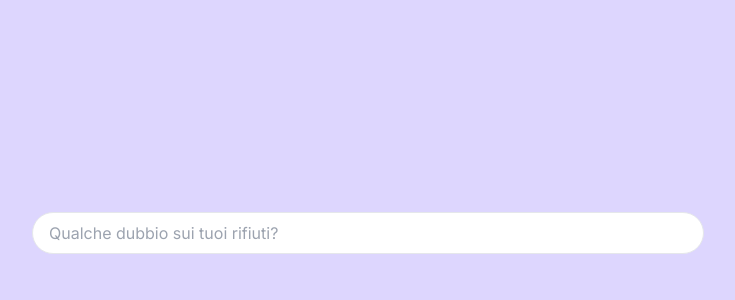
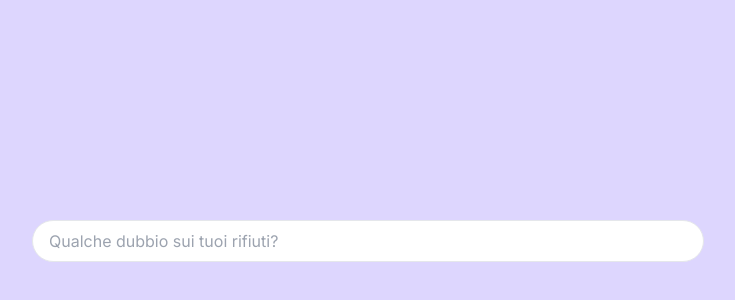
Before and after one commit to ChrisLitrico/chatbot_differenziata, a Next.js app: page / in a window 1280 px wide. Shown: the part 156-456 px from the top of the page, without its empty margins (272-1007 px from the left). Built offline with nearby package versions, Linux system fonts and the light colour scheme.

Commit message:
fix(style): added some padding on top

```diff
--- a/app/layout.tsx
+++ b/app/layout.tsx
@@ -15,7 +15,7 @@ export default function RootLayout({
 }) {
   return (
     <html lang="en">
-      <body className={`bg-violet-200 pt-4 ${inter.className}`}>
+      <body className={`bg-violet-200 pt-6 ${inter.className}`}>
         {children}
       </body>
     </html>
```
